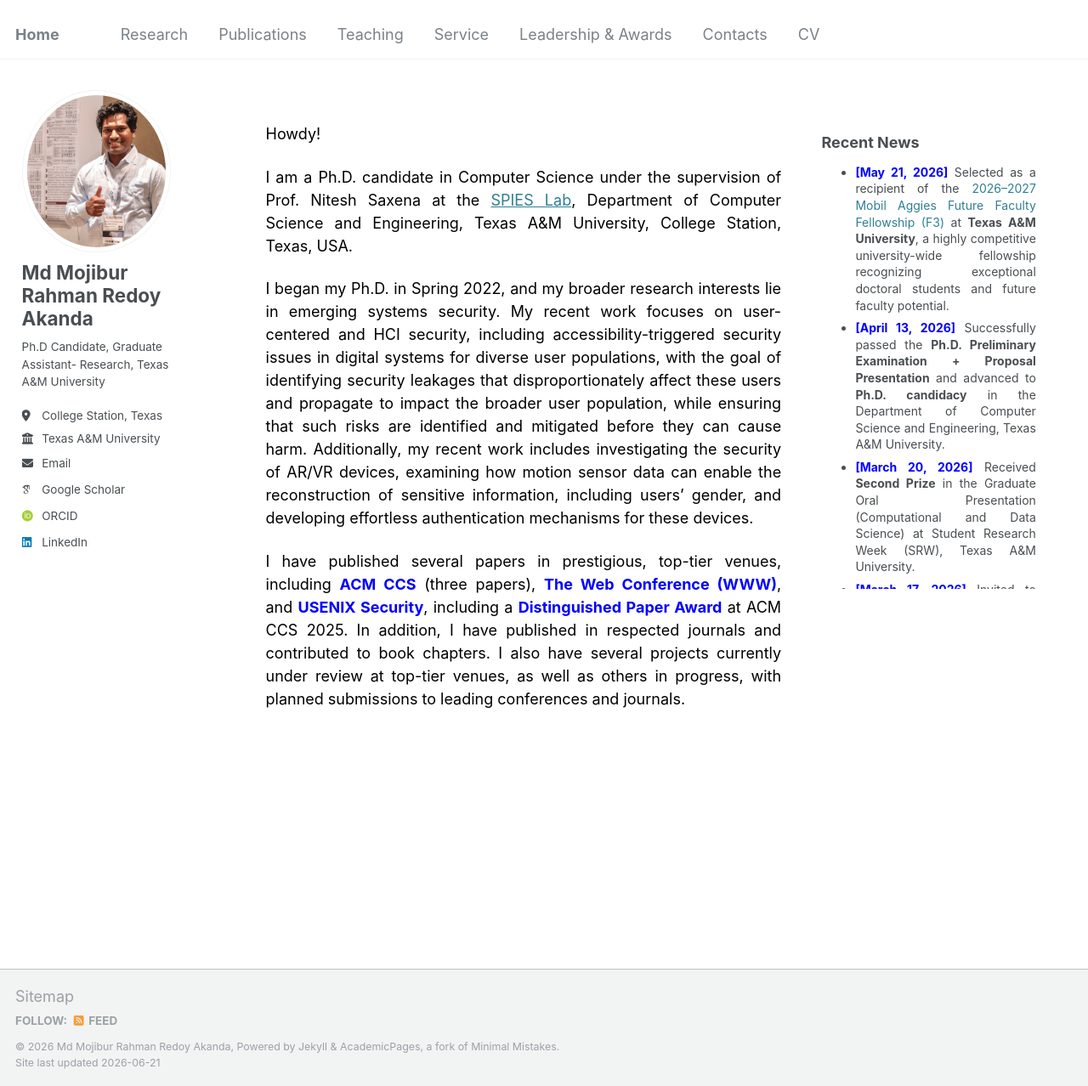
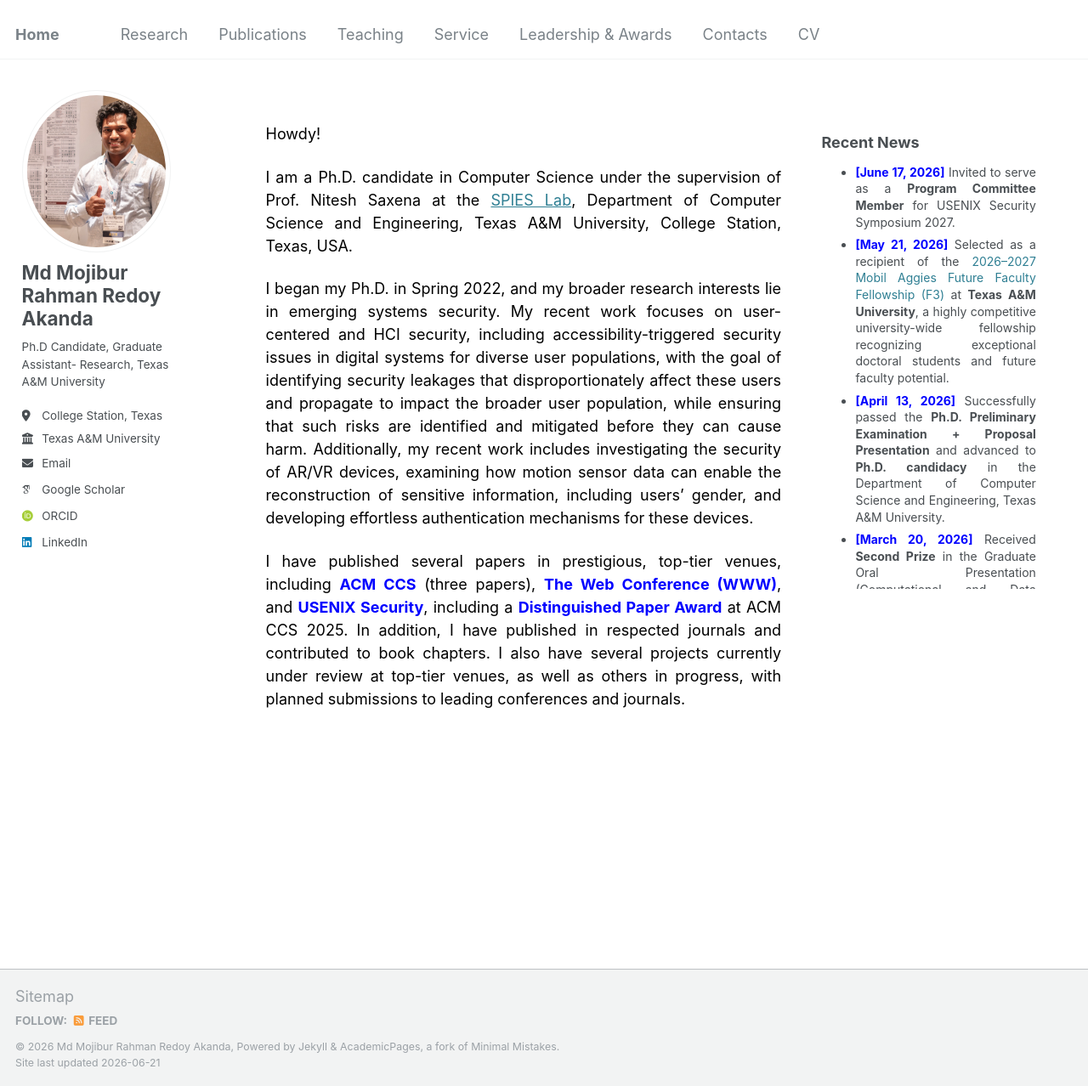
Before and after one commit to redoyakanda/redoyakanda.github.io, a Jekyll site: the page built from _pages/about.md, in a window 1280 px wide and 1278 px high. Shown: the whole window at 85% size. Built offline with Jekyll 4.4.1, drawn with Linux system fonts in a browser that asks for light colours; some web fonts are replaced.

Commit message:
Update recent-news.html

```diff
--- a/_includes/recent-news.html
+++ b/_includes/recent-news.html
@@ -1,6 +1,12 @@
 <div class="widget">
   <h3 class="widget-title">Recent News</h3>
   <ul class="recent-news">
+
+<li>
+  <span class="news-date" style="color:blue;"><b>[June 17, 2026]</b></span>
+  Invited to serve as a <b>Program Committee Member</b> for
+  <span class="paper-title">USENIX Security Symposium 2027</span>.
+</li>
 
 <li>
   <span class="news-date" style="color:blue;"><b>[May 21, 2026]</b></span>
```
